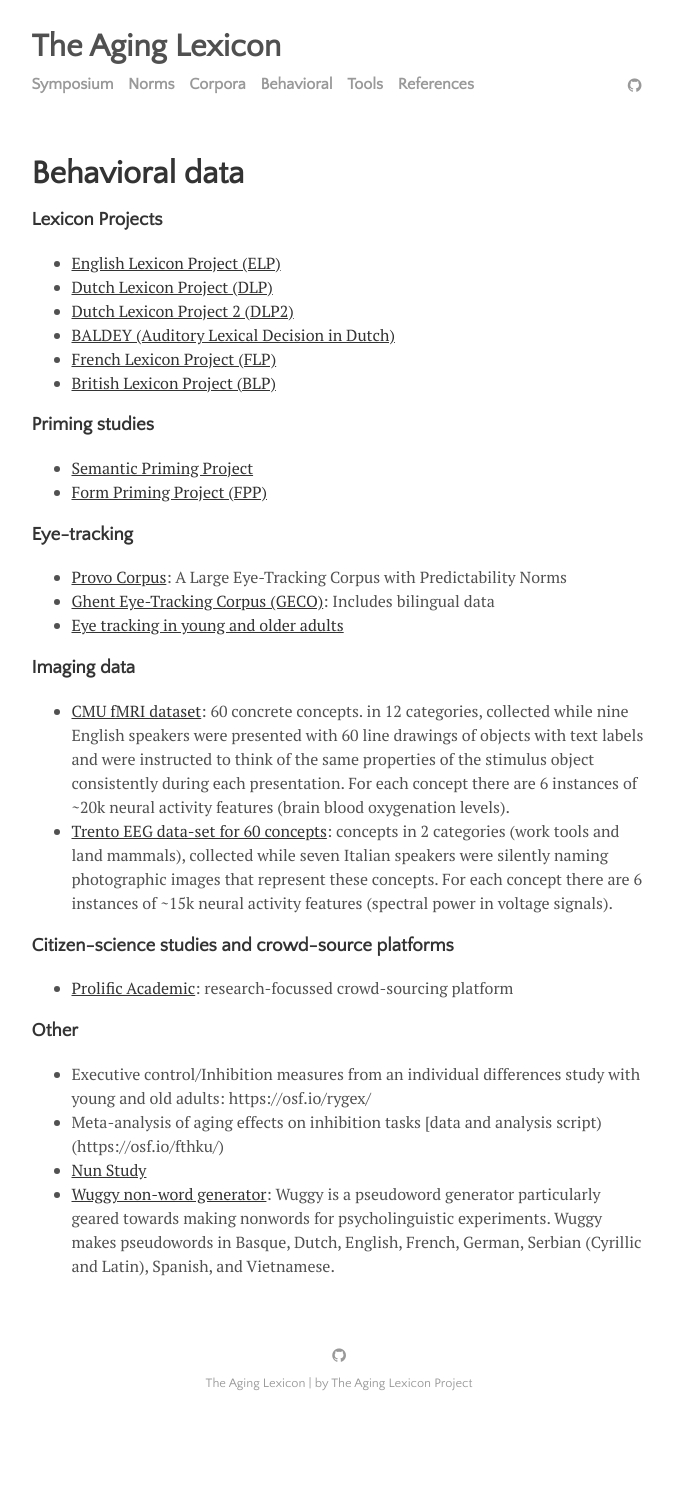
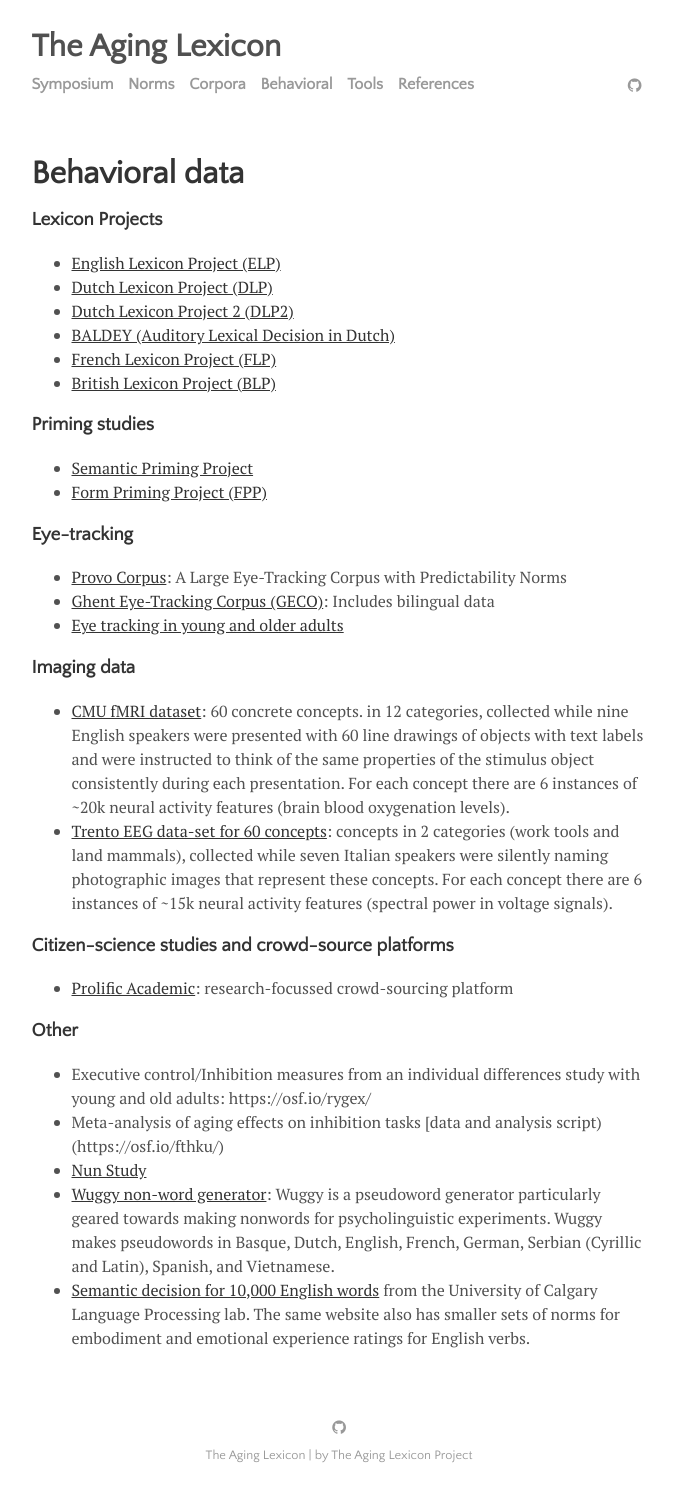
Before and after one commit to aginglexicon/aginglexicon.github.io, a Jekyll site: the page built from menu/behavior.md, in a window 1280 px wide. Shown: the whole page, without its empty margins (301-975 px from the left). Built offline with Jekyll 4.4.1, drawn with Linux system fonts in a browser that asks for light colours; before the commit the page ends 1427 px from its top, so only the background shows below that.

Commit message:
Update behavior.md

```diff
--- a/menu/behavior.md
+++ b/menu/behavior.md
@@ -32,3 +32,4 @@ title: Behavioral data
 - Meta-analysis of aging effects on inhibition tasks [data and analysis script)(https://osf.io/fthku/)
 - [Nun Study](https://en.wikipedia.org/wiki/Nun_Study)
 - [Wuggy non-word generator](http://crr.ugent.be/programs-data/wuggy): Wuggy is a pseudoword generator particularly geared towards making nonwords for psycholinguistic experiments. Wuggy makes pseudowords in Basque, Dutch, English, French, German, Serbian (Cyrillic and Latin), Spanish, and Vietnamese.
+- [Semantic decision for 10,000 English words](https://psyc.ucalgary.ca/languageprocessing/node/22) from the University of Calgary Language Processing lab. The same website also has smaller sets of norms for embodiment and emotional experience ratings for English verbs.
```
